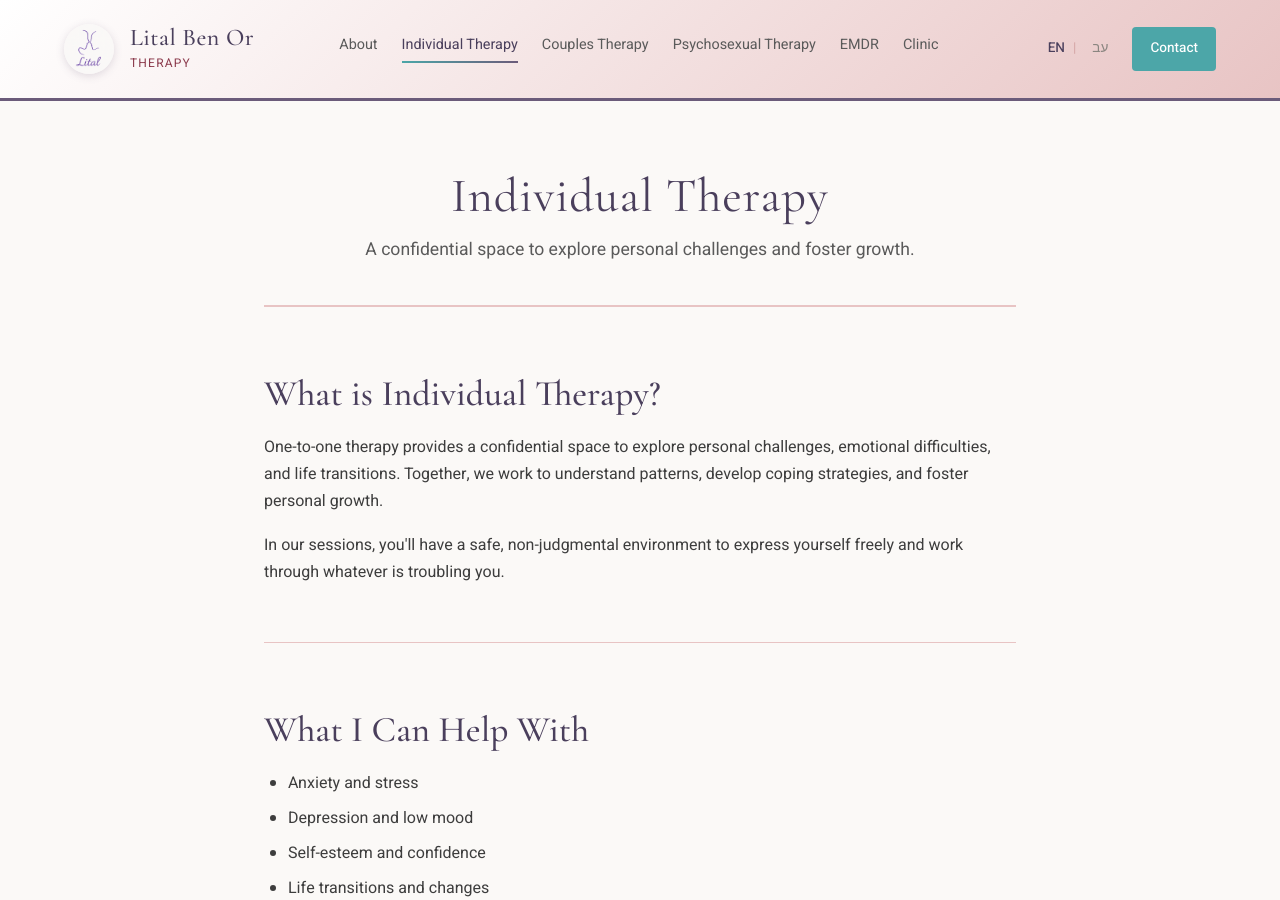
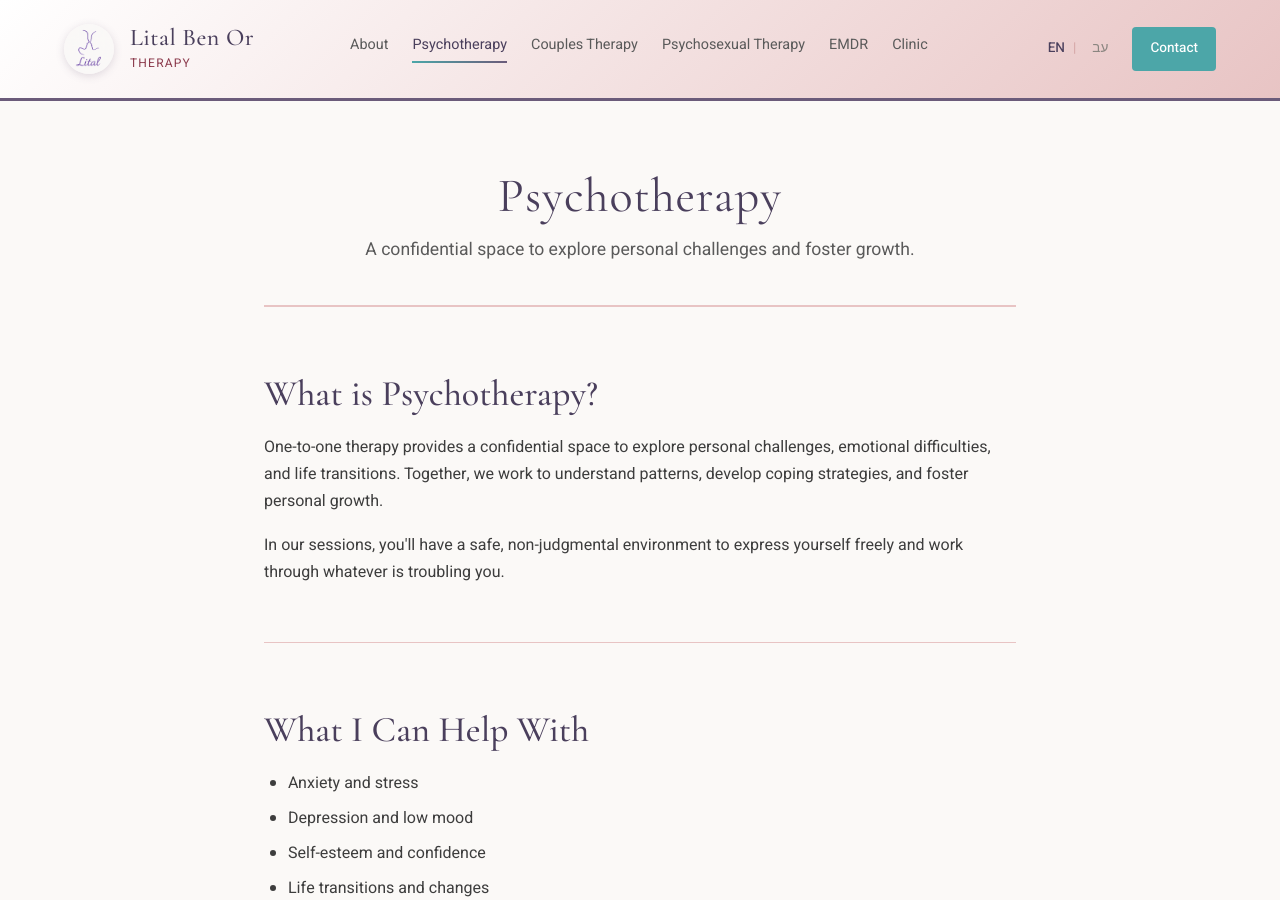
Before and after one commit to litalbenor/litalbenor.github.io, a Jekyll site: the page built from en/individual-therapy.md, in a window 1280 px wide and 900 px high. Built offline with Jekyll 4.4.1, drawn with Linux system fonts in a browser that asks for light colours.

Commit message:
Rename Individual Therapy to Psychotherapy

```diff
--- a/_includes/nav.html
+++ b/_includes/nav.html
@@ -11,7 +11,7 @@
   <li class="nav-item" role="none"><a href="/he/contact" role="menuitem" class="nav-link{% if page.url contains '/he/contact' %} is-active" aria-current="page{% endif %}">צור קשר</a></li>
   {% else %}
   <li class="nav-item" role="none"><a href="/en/about" role="menuitem" class="nav-link{% if page.url contains '/en/about' %} is-active" aria-current="page{% endif %}">About</a></li>
-  <li class="nav-item" role="none"><a href="/en/individual-therapy" role="menuitem" class="nav-link{% if page.url contains '/en/individual-therapy' %} is-active" aria-current="page{% endif %}">Individual Therapy</a></li>
+  <li class="nav-item" role="none"><a href="/en/individual-therapy" role="menuitem" class="nav-link{% if page.url contains '/en/individual-therapy' %} is-active" aria-current="page{% endif %}">Psychotherapy</a></li>
   <li class="nav-item" role="none"><a href="/en/couples-therapy" role="menuitem" class="nav-link{% if page.url contains '/en/couples-therapy' %} is-active" aria-current="page{% endif %}">Couples Therapy</a></li>
   <li class="nav-item" role="none"><a href="/en/psychosexual-therapy" role="menuitem" class="nav-link{% if page.url contains '/en/psychosexual-therapy' %} is-active" aria-current="page{% endif %}">Psychosexual Therapy</a></li>
   <li class="nav-item" role="none"><a href="/en/emdr" role="menuitem" class="nav-link{% if page.url contains '/en/emdr' %} is-active" aria-current="page{% endif %}">EMDR</a></li>
--- a/_layouts/default.html
+++ b/_layouts/default.html
@@ -110,7 +110,7 @@
           "@type": "Offer",
           "itemOffered": {
             "@type": "Service",
-            "name": "Individual Therapy",
+            "name": "Psychotherapy",
             "description": "One-to-one therapeutic support"
           }
         },
--- a/en/individual-therapy.md
+++ b/en/individual-therapy.md
@@ -1,6 +1,6 @@
 ---
 layout: default
-title: Individual Therapy
+title: Psychotherapy
 description: "One-to-one therapy for anxiety, depression, self-esteem, life transitions and personal growth. Confidential sessions in North London (N12) and online."
 lang: en
 dir: ltr
@@ -9,13 +9,13 @@ permalink: /en/individual-therapy
 
 <div class="container container--narrow">
   <header class="page-header">
-    <h1 class="page-title">Individual Therapy</h1>
+    <h1 class="page-title">Psychotherapy</h1>
     <p class="page-intro">A confidential space to explore personal challenges and foster growth.</p>
   </header>
 
   <div class="page-content">
     <section class="content-section">
-      <h2>What is Individual Therapy?</h2>
+      <h2>What is Psychotherapy?</h2>
       <p>
         One-to-one therapy provides a confidential space to explore personal challenges, emotional difficulties, and life transitions. Together, we work to understand patterns, develop coping strategies, and foster personal growth.
       </p>
```
Also changed, not shown: en/index.md (+1 -1 lines).
